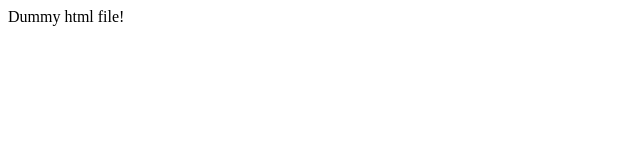
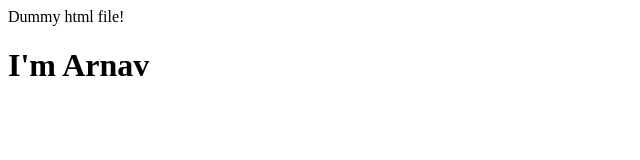
Before and after one commit to Choudhary08/gitDemo, a plain HTML site: page index.html in a window 1280 px wide. Shown: the whole page, without its empty margins (0-640 px from the left). Drawn offline with Linux system fonts and the light colour scheme.

Commit message:
updated file

```diff
--- a/index.html
+++ b/index.html
@@ -1 +1,2 @@
 <p>Dummy html file!</p>
+<h1> I'm Arnav</h1>
```
